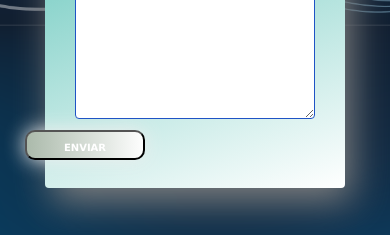
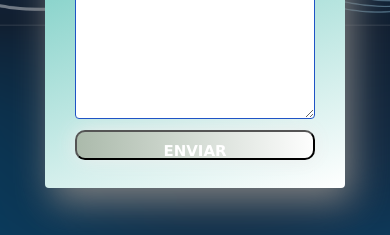
Before and after one commit to admaco87/ProyectoDesarrolloWebCoderHouse, a website: page contacto.html in a window 390 px wide. Shown: the part 819-1054 px from the top of the page. Drawn offline with nearby package versions, Linux system fonts and the light colour scheme; a web font is replaced by a local one.

Commit message:
CambioBotonContac

```diff
--- a/scss/_navSecciones.scss
+++ b/scss/_navSecciones.scss
@@ -235,6 +235,7 @@
         text-transform: uppercase;
         height: 3rem;
         font-weight: 700;
+        margin-left: 0px;
         &:hover{
             cursor: pointer;
             transform: translateY(-3px);
@@ -282,11 +283,16 @@
        height: 19rem;
    }
   .contacto{
+
    .contacto__btn-contacto--modifier{
-       width: 50%;
+       width: 100%;
        text-transform: uppercase;
        height: 3rem;
        font-weight: 700;
+       font-size: 1.5rem;
+
+
+
        &:hover{
            cursor: pointer;
            transform: translateY(-3px);
```
Also changed, not shown: css/styles.css, scss/styles.css, 1 other file.
